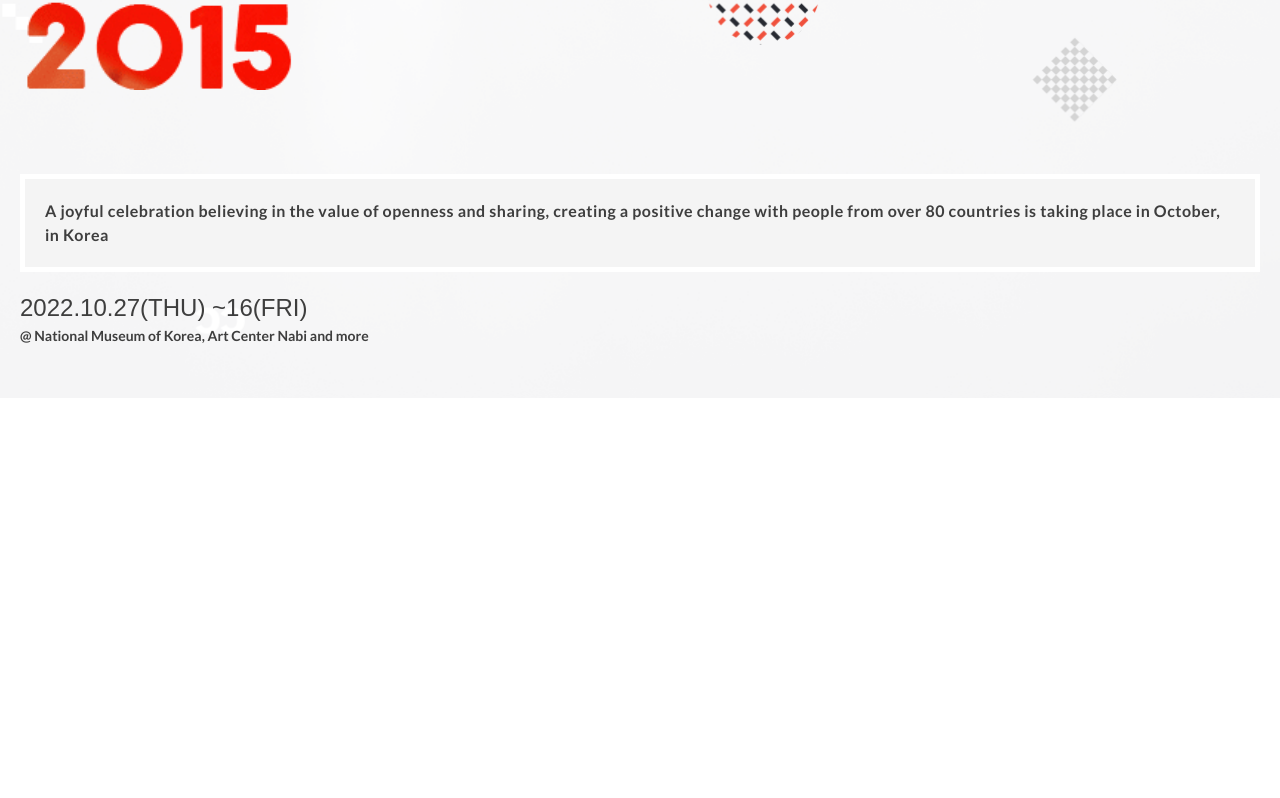
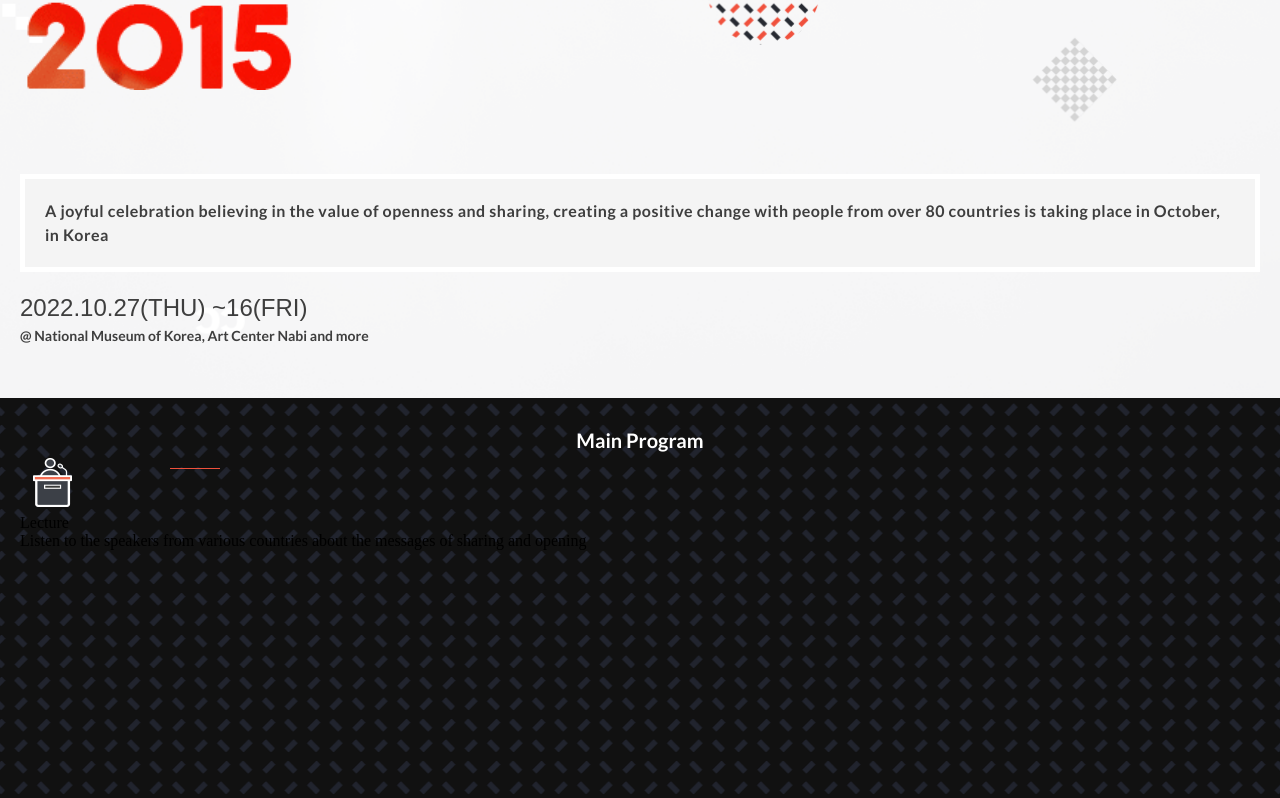
Before and after one commit to DiamondNath07/Web_Summit, a website: page index.html in a window 1280 px wide. Shown: the part 462-1260 px from the top of the page. Before the commit the page ends 860 px from the top, so only its background shows below. Drawn offline with Linux system fonts and the light colour scheme; a web font is replaced by a local one.

Commit message:
add content and style to programme section

```diff
--- a/css/styles.css
+++ b/css/styles.css
@@ -161,3 +161,36 @@ a {
   line-height: 24px;
   font-weight: 700;
 }
+
+.programe-schedule {
+  background: url(../images2/bg2-repeat.png);
+  background-position: 50% 100%;
+  background-color: #111111;
+  opacity: 1;
+  height: 400px;
+  padding: 30px 20px;
+}
+
+.heading {
+  text-align: center;
+  position: relative;
+}
+
+.heading-text {
+  color: #fff;
+  font-size: 20px;
+  font-family: var(--font2);
+  letter-spacing: 0.5;
+}
+
+.heading-text::after {
+  content: '';
+  left: 150px;
+  right: 0;
+  bottom: 0;
+  top: 40px;
+  position: absolute;
+  width: 50px;
+  height: 1px;
+  background: #ef513c;
+}
--- a/index.html
+++ b/index.html
@@ -84,6 +84,24 @@
         </article>
       </div>
     </section>
+
+    <!-- section B -->
+
+    <section class="programe-schedule">
+      <header class="heading">
+        <h4 class="heading-text">Main Program</h4>
+      </header>
+      <div class="schedule-container">
+        <div class="schedule1">
+          <img src="./images2/program_icon_01.png" alt="lecture_Icon" />
+          <p class="activity">Lecture</p>
+          <p class="activity-description">
+            Listen to the speakers from various countries about the messages of
+            sharing and opening
+          </p>
+        </div>
+      </div>
+    </section>
     <script src="./app.js"></script>
   </body>
 </html>
```
